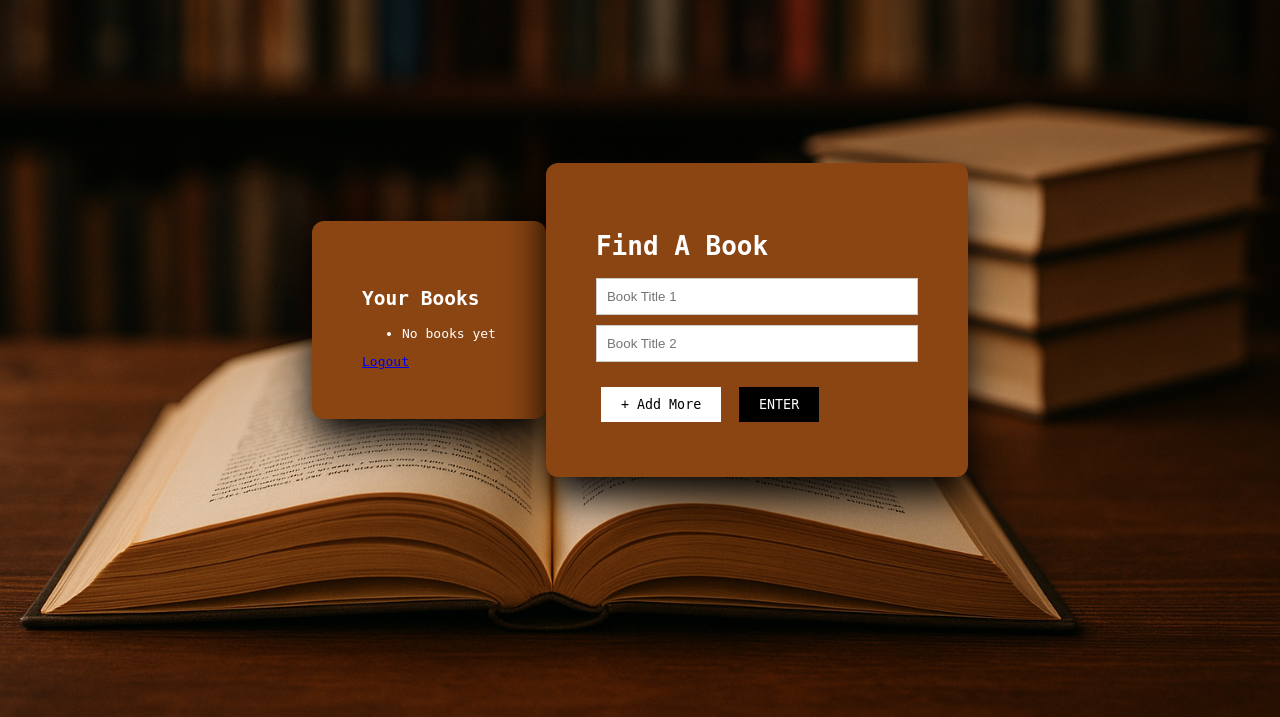
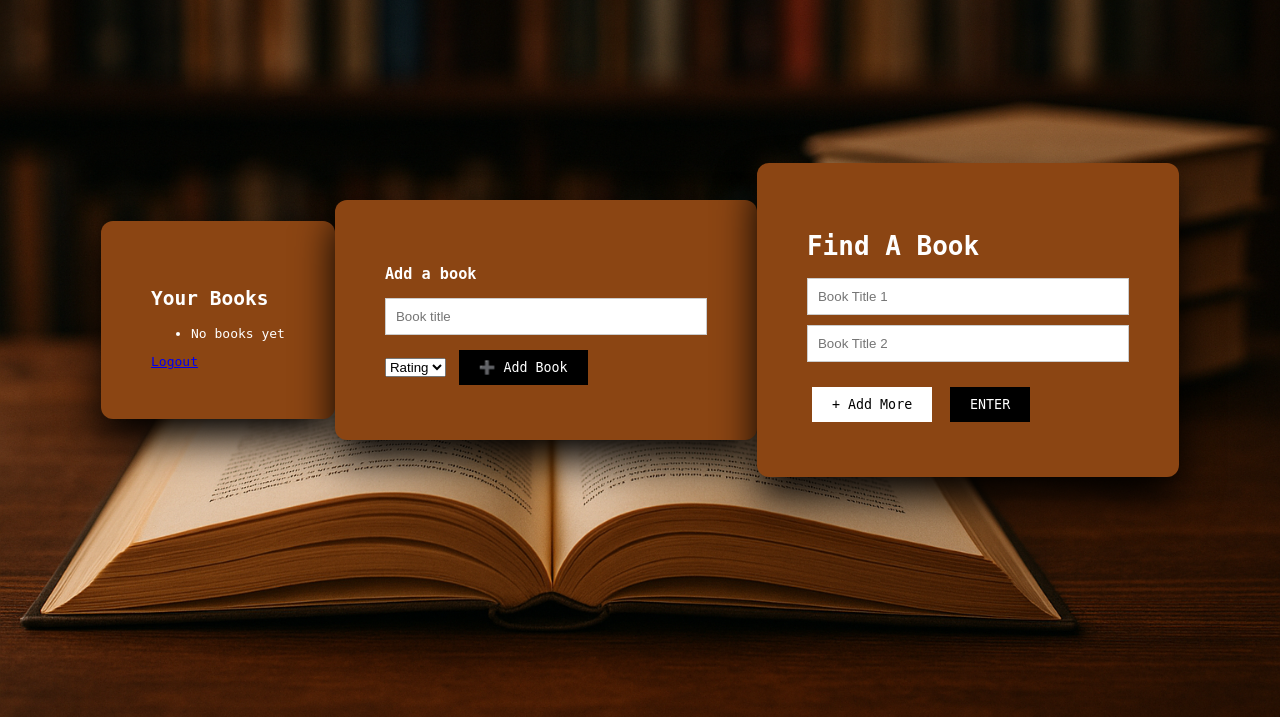
Before and after one commit to lightsgn/FindYourBook, a Flask app: page /dashboard in a window 1280 px wide. Shown: the top 717 px of the page. Run offline with Flask 3, Linux system fonts and the light colour scheme; the visitor is signed in with stand-in values (Sample User, id 1).

Commit message:
add books to user_books

```diff
--- a/app/repo/fyb_repo.py
+++ b/app/repo/fyb_repo.py
@@ -230,6 +230,23 @@ class Repository:
         )
         self.db.commit()
 
+    def get_or_create_book(self, title: str) -> Book:
+        book = (
+            self.db.query(Book)
+            .filter(func.lower(Book.title) == func.lower(title))
+            .first()
+        )
+
+        if book:
+            return book
+
+        book = Book(title=title)
+        self.db.add(book)
+        self.db.commit()
+        self.db.refresh(book)
+        return book
+
+
     # =======================
     # COLLABORATIVE FILTERING SUPPORT
     # =======================
--- a/app/routes.py
+++ b/app/routes.py
@@ -57,3 +57,25 @@ def results():
             similar_by_tags=similar_by_tags,
             similar_by_users=similar_by_users
         )
+
+@main_bp.route("/add-book", methods=["POST"])
+def add_book():
+    user_id = session.get("user_id")
+    if not user_id:
+        return redirect("/login")
+
+    title = request.form["title"].strip()
+    rating = int(request.form["rating"])
+
+    service = MatchingService()
+
+    # 🔑 get or create
+    book = service.repo.get_or_create_book(title)
+
+    service.repo.add_or_update_user_book(
+        user_id=user_id,
+        book_id=book.id,
+        rating=rating
+    )
+
+    return redirect("/dashboard")
--- a/app/ui/template/dashboard.html
+++ b/app/ui/template/dashboard.html
@@ -81,8 +81,8 @@
         <ul>
             {% for br in books_ratings %}
                 <li>
-                    {{ br.title }} |
-                    {{ br.rating }} *
+                    {{ br.title }} - ⭐
+                    {{ br.rating }}
                 </li>
             {% else %}
                 <li>No books yet</li>
@@ -90,6 +90,27 @@
         </ul>
 
         <a href="/logout">Logout</a>
+    </div>
+    <div class="container">
+        <h3>Add a book</h3>
+
+<form method="post" action="/add-book">
+  <input
+    type="text"
+    name="title"
+    placeholder="Book title"
+    required
+  >
+
+  <select name="rating" required>
+    <option value="">Rating</option>
+    {% for i in range(1, 6) %}
+      <option value="{{ i }}">{{ i }}</option>
+    {% endfor %}
+  </select>
+
+  <button type="submit">➕ Add Book</button>
+</form>
     </div>
     <div class="container">
         <h1>Find A Book</h1>
```
